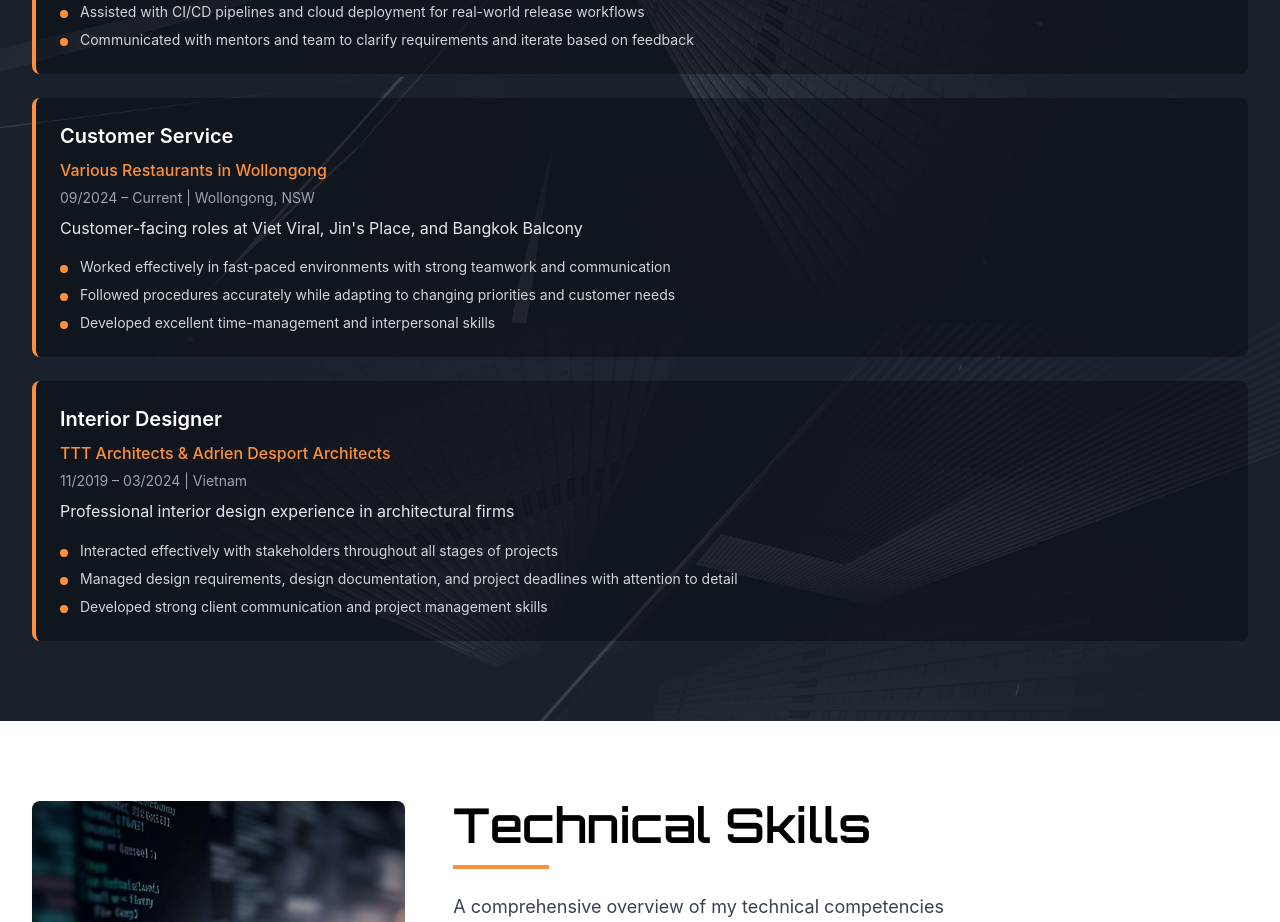
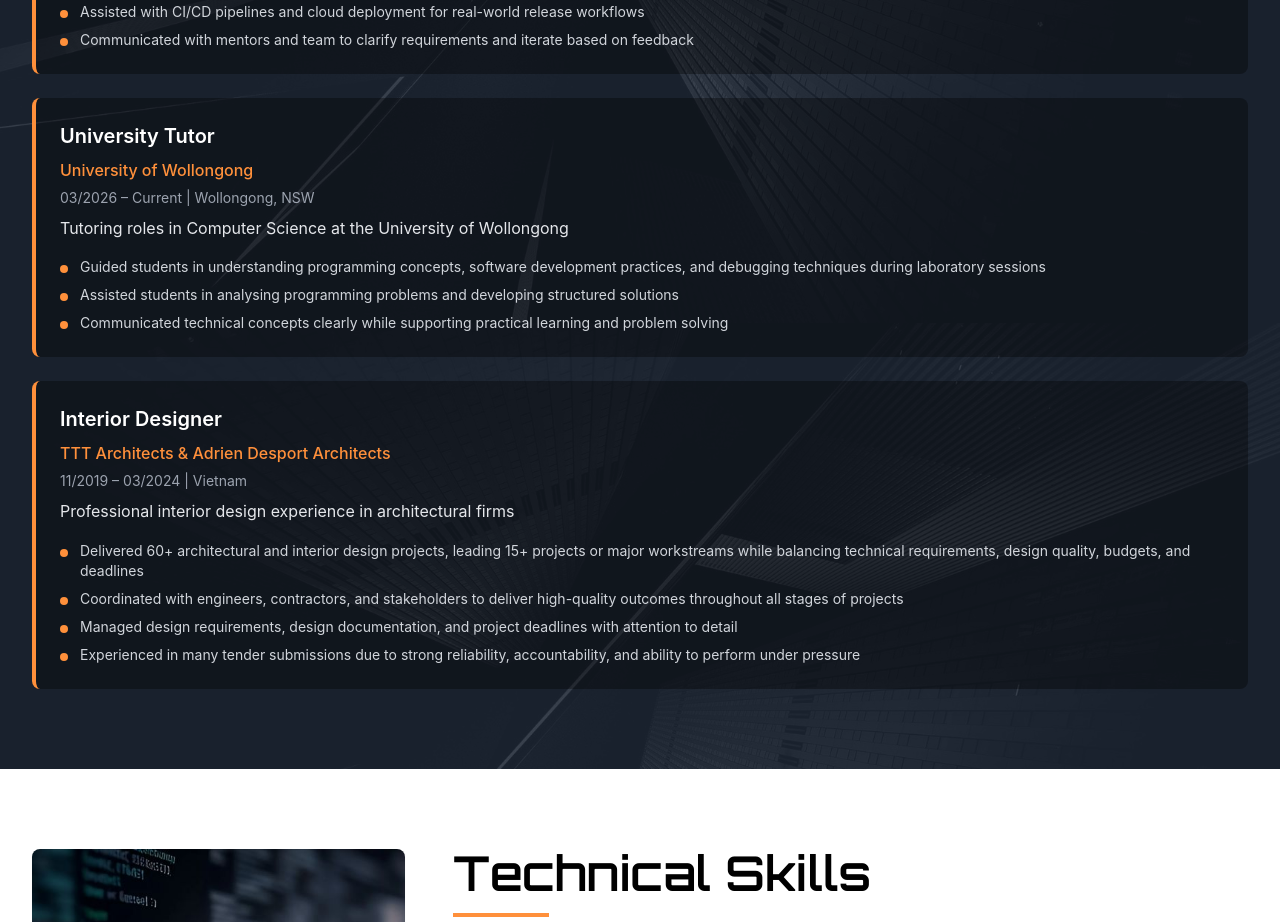
Before and after one commit to id-nynt/250020_Profile-Web, a Next.js app in the folder frontend/: page / in a window 1280 px wide. Shown: the part 2121-3043 px from the top of the page. Built offline with nearby package versions, Linux system fonts and the light colour scheme.

Commit message:
260712_Update Work Exp

```diff
--- a/frontend/src/components/WorkExperience.tsx
+++ b/frontend/src/components/WorkExperience.tsx
@@ -14,15 +14,15 @@ const WorkExperience = () => {
       ]
     },
     {
-      title: 'Customer Service',
-      company: 'Various Restaurants in Wollongong',
-      period: '09/2024 – Current',
+      title: 'University Tutor',
+      company: 'University of Wollongong',
+      period: '03/2026 – Current',
       location: 'Wollongong, NSW',
-      description: 'Customer-facing roles at Viet Viral, Jin\'s Place, and Bangkok Balcony',
+      description: 'Tutoring roles in Computer Science at the University of Wollongong',
       responsibilities: [
-        'Worked effectively in fast-paced environments with strong teamwork and communication',
-        'Followed procedures accurately while adapting to changing priorities and customer needs',
-        'Developed excellent time-management and interpersonal skills'
+        'Guided students in understanding programming concepts, software development practices, and debugging techniques during laboratory sessions',
+        'Assisted students in analysing programming problems and developing structured solutions',
+        'Communicated technical concepts clearly while supporting practical learning and problem solving'
       ]
     },
     {
@@ -32,9 +32,10 @@ const WorkExperience = () => {
       location: 'Vietnam',
       description: 'Professional interior design experience in architectural firms',
       responsibilities: [
-        'Interacted effectively with stakeholders throughout all stages of projects',
+        'Delivered 60+ architectural and interior design projects, leading 15+ projects or major workstreams while balancing technical requirements, design quality, budgets, and deadlines',
+        'Coordinated with engineers, contractors, and stakeholders to deliver high-quality outcomes throughout all stages of projects',
         'Managed design requirements, design documentation, and project deadlines with attention to detail',
-        'Developed strong client communication and project management skills'
+        'Experienced in many tender submissions due to strong reliability, accountability, and ability to perform under pressure'
       ]
     }
   ]
```
